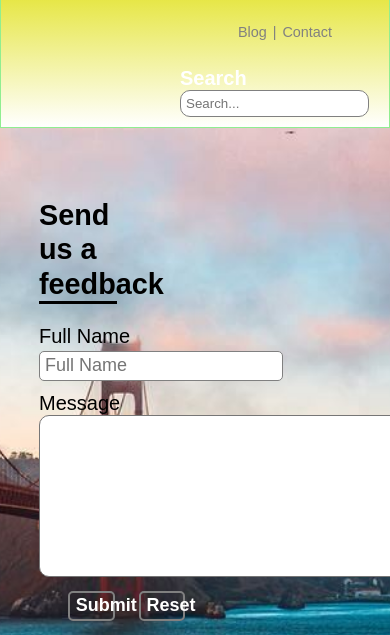
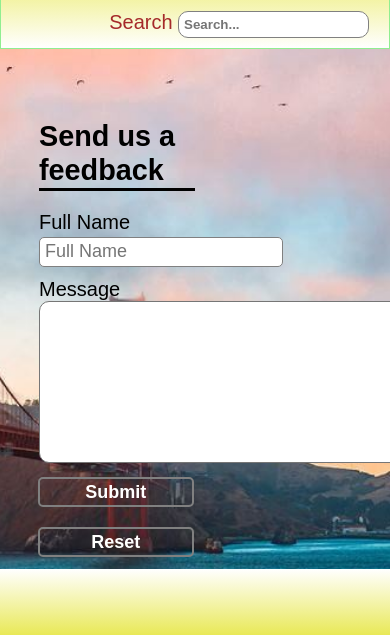
Before and after one commit to horler408/cv_template, a website: page pages/contact.html in a window 390 px wide. Shown: the part 228-863 px from the top of the page. Drawn offline with Linux system fonts and the light colour scheme.

Commit message:
Adjusting some CSS rules

```diff
--- a/css/style.css
+++ b/css/style.css
@@ -7,6 +7,7 @@ body {
   background-size: cover;
   background-position: center;
   width: 100%;
+  height: 100%;
   margin: 0 auto;
   overflow-x: hidden;
   font: .9em/1.2 Arial, Helvetica, sans-serif
@@ -34,9 +35,8 @@ body {
 .search {
     float: right;
     margin-right: 10px;
-    color: #fff;
+    color: brown;
     font-size: 1.2rem;
-    font-weight: bolder;
 }
 
 input[type=search] {
@@ -46,6 +46,7 @@ input[type=search] {
     padding: 5px;
     outline: none;
     border-radius: 10px;
+    font-weight: bold;
 }
 
 .logo-img img {
@@ -70,12 +71,12 @@ input[type=search] {
 }
 
 .logo-nav ul li {
-  display: inline;
+  display: inline-flex;
 }
 
 .logo-nav ul li a {
     border-right: 10px;
-    line-height: 2.8;
+    line-height: 1.5;
     text-decoration: none;
     display: inline-block;
     outline: none;
@@ -85,7 +86,7 @@ input[type=search] {
 
 
 .logo-nav ul li a:hover {
-    text-decoration: underline;
+    border-bottom: 2px solid grey;
 }
 
 .container {
@@ -109,17 +110,6 @@ input[type=search] {
   border: 2px solid #000;
 }
 
-article p {
-  width: 100%;
-  text-align: center;
-}
-
-article a {
-  padding: 5px;
-  text-decoration: none;
-  color: black;
-  border: 1px solid black;
-}
 
 /*Main Styling*/
 .main {
@@ -162,7 +152,8 @@ article a {
   padding: 10px;
   font-size: 20px;
   line-height: 1.5em;
-  color: tomato;
+  color: #fff;
+  font-weight: bolder;
 }
 
 #enter-button, #reset-btn {
@@ -187,7 +178,6 @@ article a {
 }
 
 label {
-    display: block;
     font-family: sans-serif;
     font-weight: 800px;
     font-size: 20px;
@@ -268,8 +258,22 @@ textarea:focus {
 }
 
 @media screen and (max-width: 1024px) {
+  body {
+    width: 100%;
+    height: 100%;
+  }
+
   .content {
     width: 100%;
     margin-left: 10px;
   }
+
+  .title {
+    width: 100%;
+  }
+
+  #enter-button, #reset-btn {
+    width: 100%;
+    margin-left: -20px;
+  }
 }
--- a/css/styles.css
+++ b/css/styles.css
@@ -45,6 +45,7 @@ input[type=search] {
     padding: 5px;
     outline: none;
     border-radius: 10px;
+    font-weight: bold;
 }
 
 .logo-img img {
@@ -82,7 +83,7 @@ input[type=search] {
 
 
 .logo-nav ul li a:hover {
-    font-size: 1.5rem;
+    border-bottom: 2px solid grey;
 }
 
 .container {
@@ -105,6 +106,7 @@ input[type=search] {
   margin: 10px;
   border: 2px solid grey;
   color: #fff;
+  font-weight: bolder;
 }
 
 article p {
@@ -121,6 +123,7 @@ article a {
 
 .title {
   text-transform: capitalize;
+  font-weight: bolder;
 }
 
 .form-container {
@@ -229,6 +232,6 @@ form h1 {
   }
 
   form h1 {
-    width: 70%;
+    width: 100%;
   }
 }
```
Also changed, not shown: pages/blog.html (+16 -16 lines).
